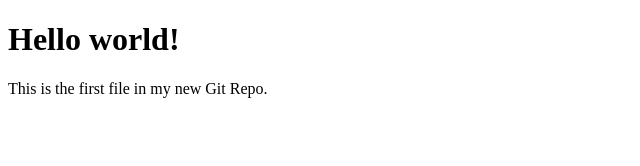
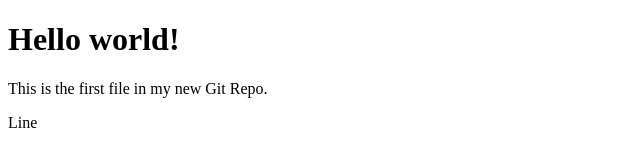
Before and after one commit to johnearlqt/hello-world, a plain HTML site: page index.html in a window 1280 px wide. Shown: the full height of the page, 0-640 px from the left. Drawn offline with Linux system fonts and the light colour scheme.

Commit message:
Update index.html

```diff
--- a/index.html
+++ b/index.html
@@ -7,6 +7,7 @@
 
 <h1>Hello world!</h1>
 <p>This is the first file in my new Git Repo.</p>
+<p>Line</p>
 
 </body>
 </html>
```
